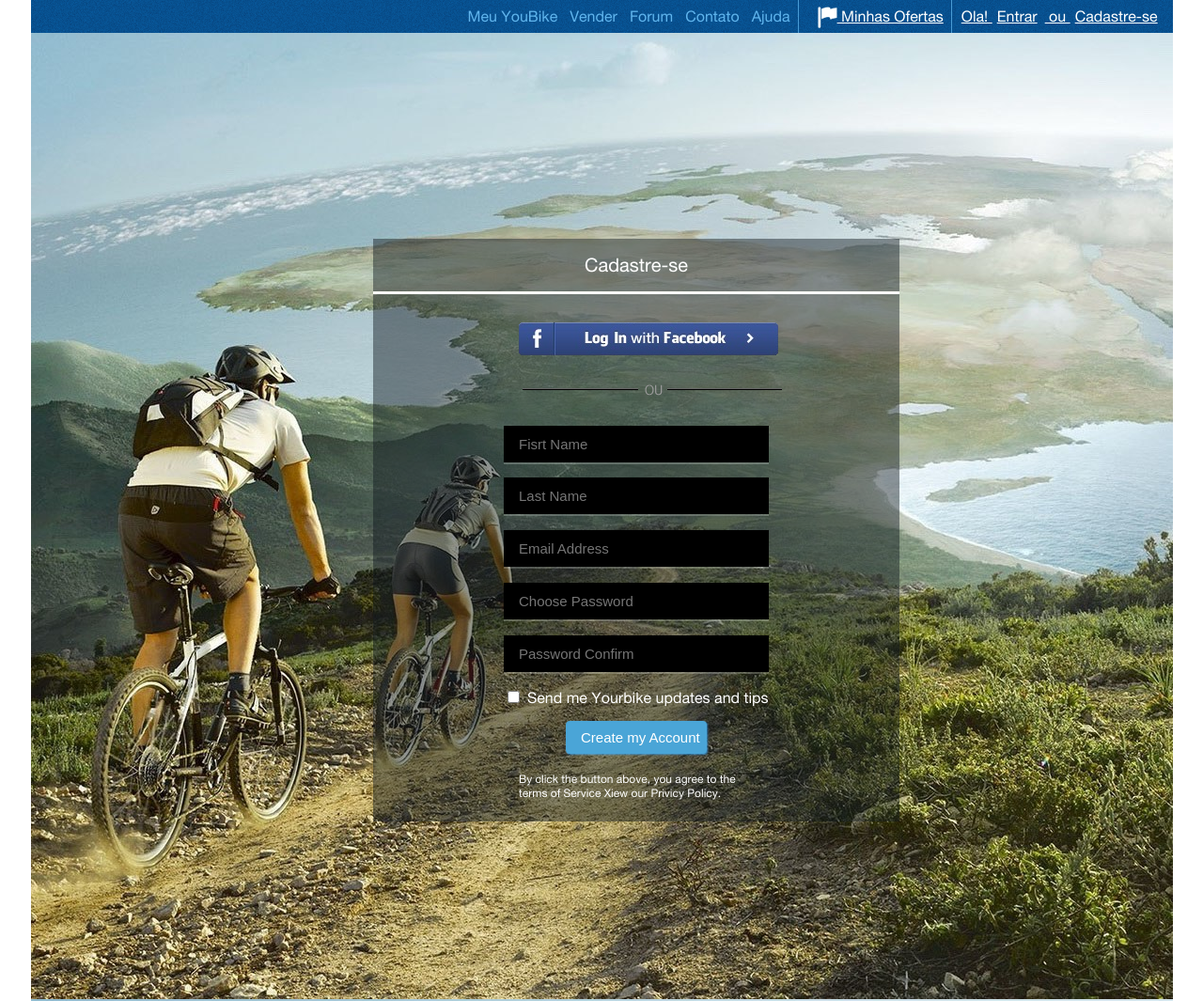
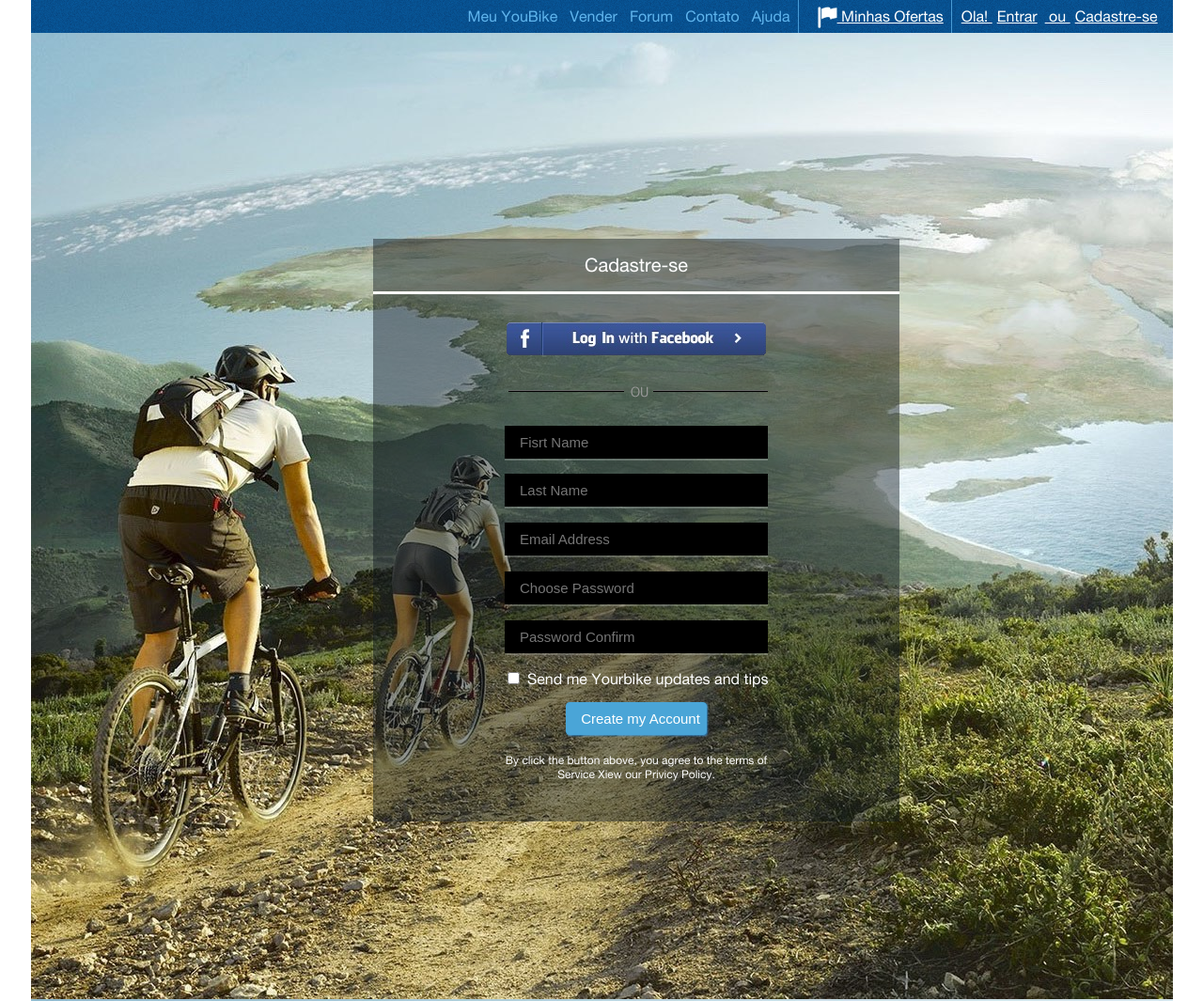
Before and after one commit to Erushenko/Erushenko.github.io, a plain HTML site: page goit/task_05/index_p1.html in a window 1280 px wide. Shown: the whole page at 94% size. Drawn offline with Linux system fonts and the light colour scheme.

Commit message:
task_05 part2

```diff
--- a/goit/task_05/css/style.css
+++ b/goit/task_05/css/style.css
@@ -82,21 +82,23 @@ font-family: Helvetica Neue;
   color: white;
 }
 
-#f_auth input:not([type="checkbox"]),
-#f_auth a,
-.line{
+#f_auth input:not([type="checkbox"]){
   display: block;
-  text-align: left;
   padding-left: 15px;
-  padding-right: 15px;
-	height: 35px;
+  height: 35px;
 	margin: 3% auto;;
-  width: 250px;
+  width: 280px;
   color:#FFFFFF;
   font-size: 15px;
+  box-sizing: border-box;
+
 }
-.line{
+.line,
+#f_auth a{
+  display: block;
   margin: 20px auto;
+  text-align: center;
+  width: 280px;
 }
 #f_auth input[type="submit"]{
   width: 150px;
```
Also changed, not shown: 4 other files.
